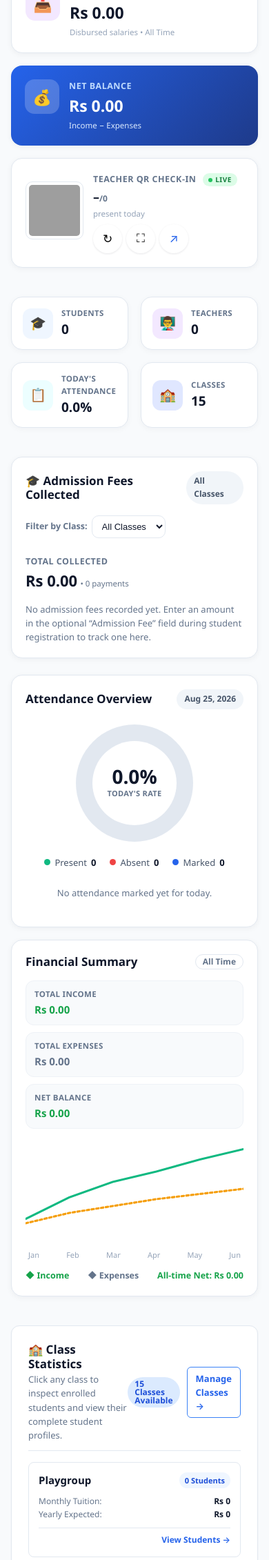
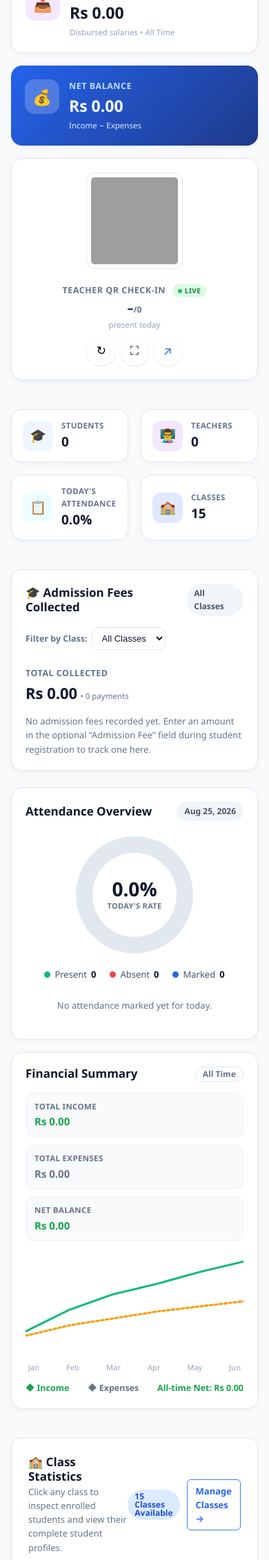
Before and after one commit to mueedkhan679/school_managment_software, a Django app: page /dashboard/ in a window 390 px wide. Shown: the part 1095-3356 px from the top of the page at 69% size. Run offline with Django 5.2, Linux system fonts and the light colour scheme; a user stored in the database is signed in; data comes from the database, SQL or seed files in the repository; data that the repository does not hold is empty; grey boxes are pictures that could not be loaded.

Commit message:
UI: Enlarged dynamic QR code image to 140px and centered card layout for easy mobile scanning

```diff
--- a/templates/core/dashboard.html
+++ b/templates/core/dashboard.html
@@ -89,14 +89,13 @@
         </div>
 
         <!-- Metric: Teacher QR Check-in (compact live card) -->
-        <div class="dash-metric-card" id="teacherQrCard">
-            <div style="display: flex; align-items: center; gap: 14px;">
+        <div class="dash-metric-card" id="teacherQrCard" style="flex-direction: column; align-items: center; text-align: center;">
             <a href="{% url 'teachers:attendance_qr_png' %}" target="_blank" rel="noopener" title="Open QR image">
                 <img id="qrImgMini" src="{% url 'teachers:attendance_qr_png' %}"
-                         alt="Teacher check-in QR" width="84" height="84"
-                         style="border-radius: 10px; background: #fff; padding: 4px; border: 1px solid var(--border);">
+                     alt="Teacher check-in QR" width="140" height="140"
+                     style="border-radius: 12px; background: #fff; padding: 6px; border: 1px solid var(--border);">
             </a>
-                <div class="dash-metric-body">
+            <div class="dash-metric-body" style="align-items: center;">
                 <span class="dash-metric-label">Teacher QR Check-in
                     <span style="display: inline-flex; align-items: center; gap: 4px; margin-left: 6px; padding: 2px 8px; border-radius: 999px; background: #dcfce7; color: #15803d; font-size: 10px; font-weight: 800; text-transform: uppercase;">
                         <span id="qrLiveDot" style="width: 6px; height: 6px; border-radius: 50%; background: #22c55e; display: inline-block;"></span>Live
@@ -106,12 +105,11 @@
                     <span id="qrPresentCount">–</span><small style="font-size: 12px; color: var(--text-muted);">/{{ total_teachers }}</small>
                 </span>
                 <span class="dash-metric-hint">present today</span>
-                    <span style="display: flex; gap: 6px; margin-top: 6px;">
+                <span style="display: flex; justify-content: center; gap: 6px; margin-top: 8px;">
                     <button type="button" class="dash-icon-btn" title="Refresh code" onclick="window.DashboardQR.refresh()">↻</button>
                     <button type="button" class="dash-icon-btn" title="Expand / Fullscreen" onclick="window.DashboardQR.expand()">⛶</button>
                     <a class="dash-icon-btn" title="Open full page" href="{% url 'teachers:attendance_qr' %}" style="text-decoration: none;">↗</a>
                 </span>
-                </div>
             </div>
         </div>
     </div>
```
Lines whose indentation alone changed are shown as unchanged.
